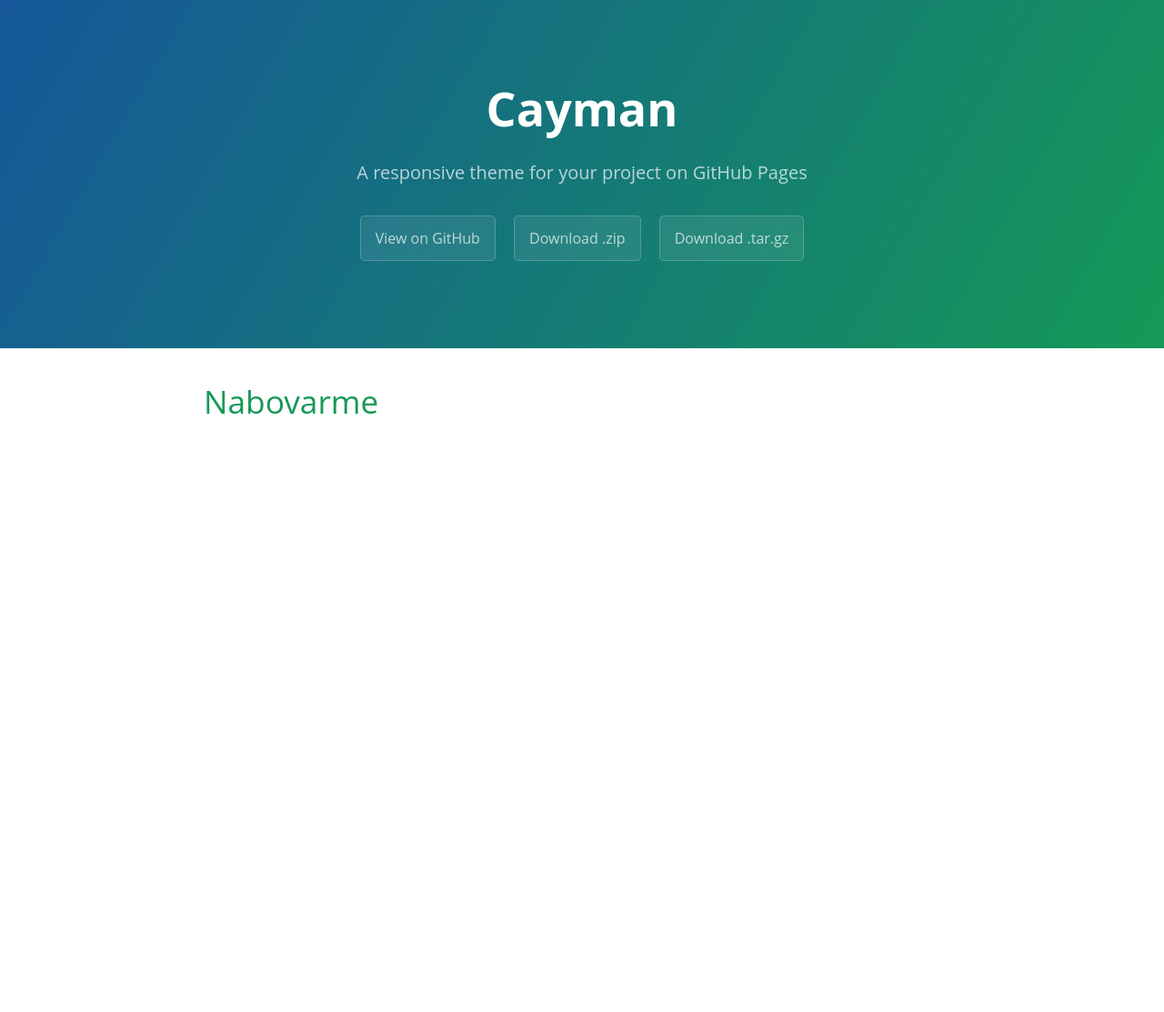
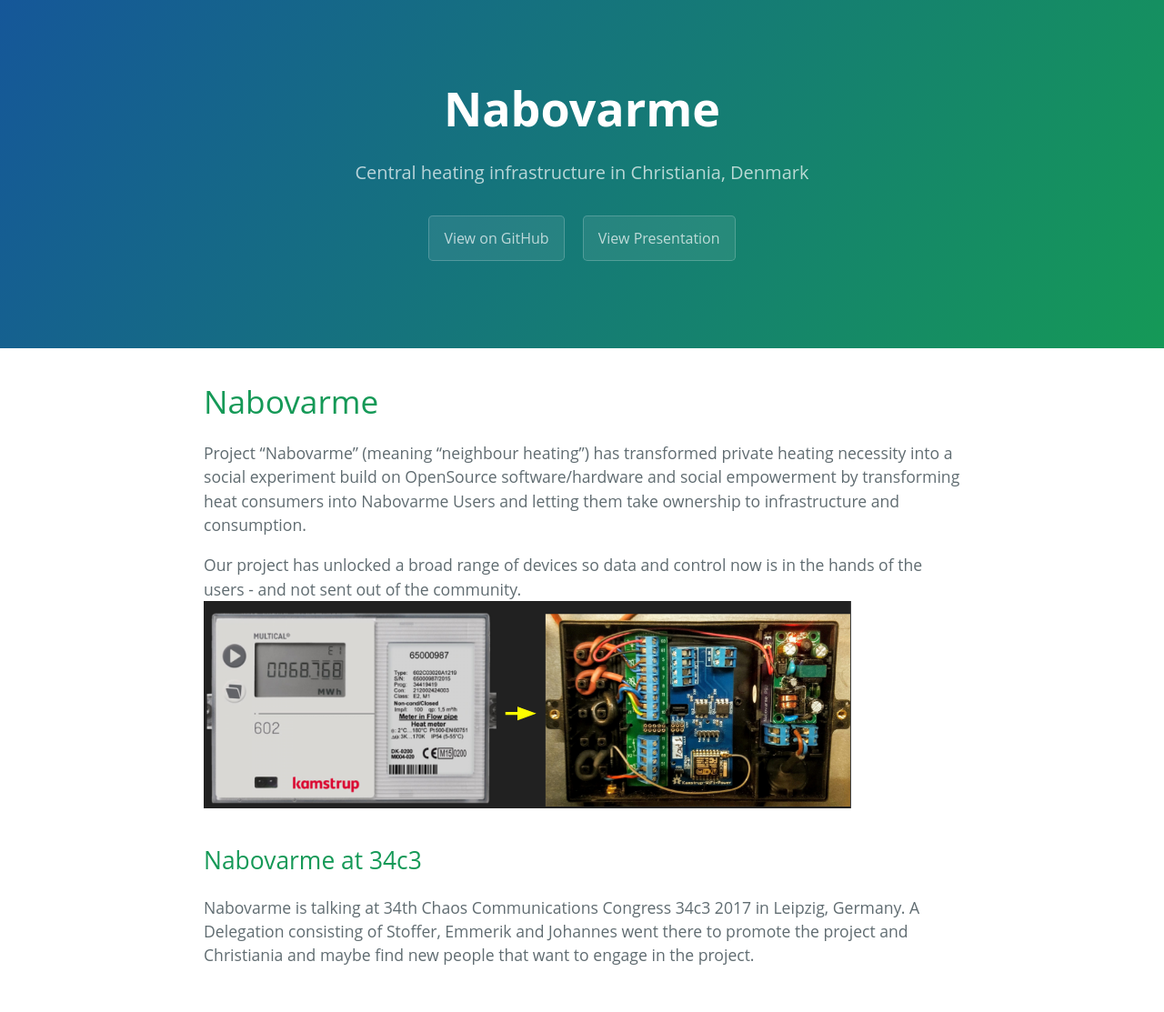
Before and after one commit to nabovarme/nabovarme.github.io, a Jekyll site: the page built from README.md, in a window 1280 px wide. Shown: the whole page at 91% size. Built offline with Jekyll 4.4.1, drawn with Linux system fonts in a browser that asks for light colours; some web fonts are replaced; our own code applies the rules of GitHub Pages for plain Markdown files; before the commit the page ends 900 px from its top, so only the background shows below that.

Commit message:
use image

```diff
--- a/README.md
+++ b/README.md
@@ -1 +1,11 @@
 # Nabovarme
+Project “Nabovarme” (meaning “neighbour heating”) has transformed private heating necessity into a social experiment build on OpenSource software/hardware and social empowerment by transforming heat consumers into Nabovarme Users and letting them take ownership to infrastructure and consumption.
+
+
+Our project has unlocked a broad range of devices so data and control now is in the hands of the users - and not sent out of the community.
+![Liberation of Kamstrup Meter](https://nabovarme.github.com/images/kamstrup.png)
+
+## Nabovarme at 34c3
+Nabovarme is talking at 34th Chaos Communications Congress 34c3 2017 in Leipzig, Germany.
+A Delegation consisting of Stoffer, Emmerik and Johannes went there to promote the project and Christiania and maybe
+find new people that want to engage in the project.
--- a/_layouts/default.html
+++ b/_layouts/default.html
@@ -12,14 +12,12 @@
  </head>
  <body>
    <section class="page-header">
-     <h1 class="project-name">Cayman</h1>
-     <h2 class="project-tagline">A responsive theme for your project on GitHub Pages</h2>
-     <a href="#" class="btn">View on GitHub</a>
-     <a href="#" class="btn">Download .zip</a>
-     <a href="#" class="btn">Download .tar.gz</a>
+     <h1 class="project-name">Nabovarme</h1>
+     <h2 class="project-tagline">Central heating infrastructure in Christiania, Denmark</h2>
+     <a href="https://github.com/nabovarme" class="btn">View on GitHub</a>
+     <a href="https://docs.google.com/presentation/d/1yISvCLzXrBpymVa51JVCmYpi3nZThCAdTYxr2Or9n2E/edit?usp=sharing" class="btn">View Presentation</a>
    </section>
    <section class="main-content">
-
         {{ content }}
     </section>
 
```
Also changed, not shown: images/kamstrup.png (added).
